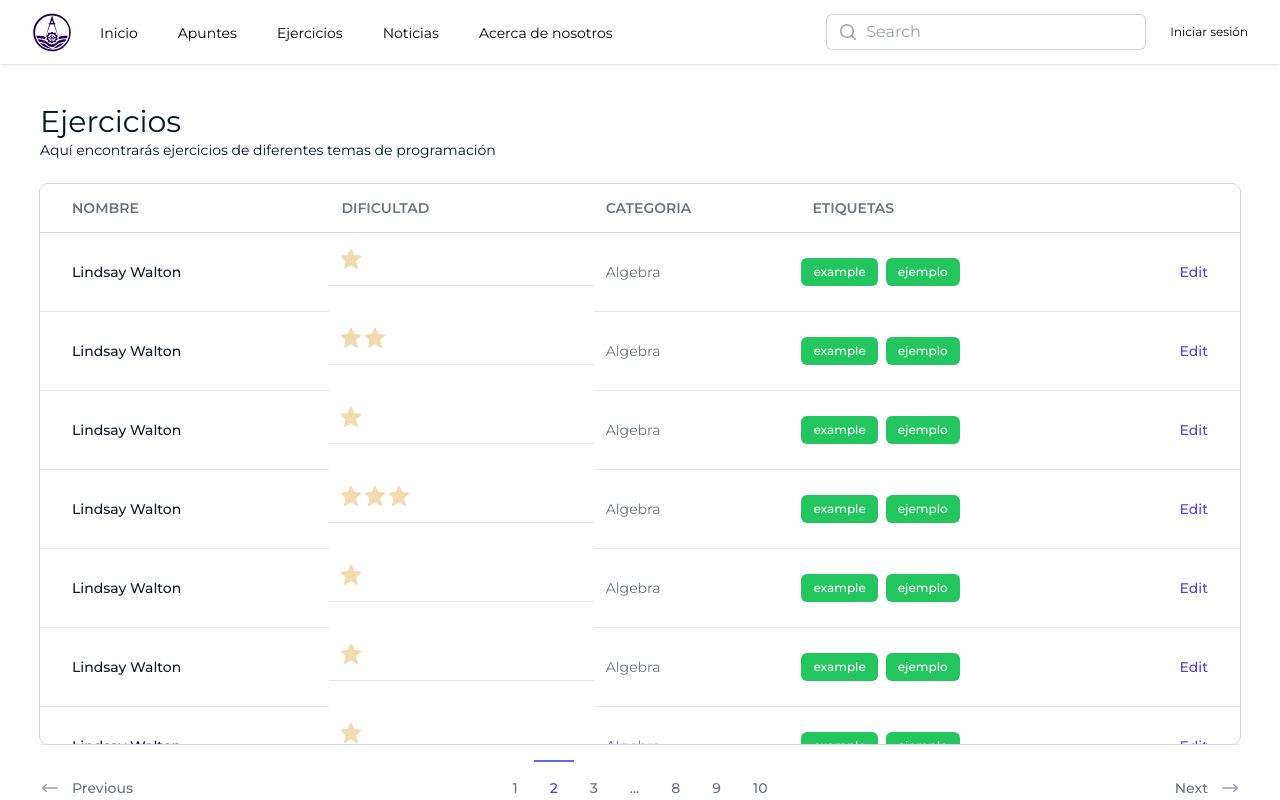
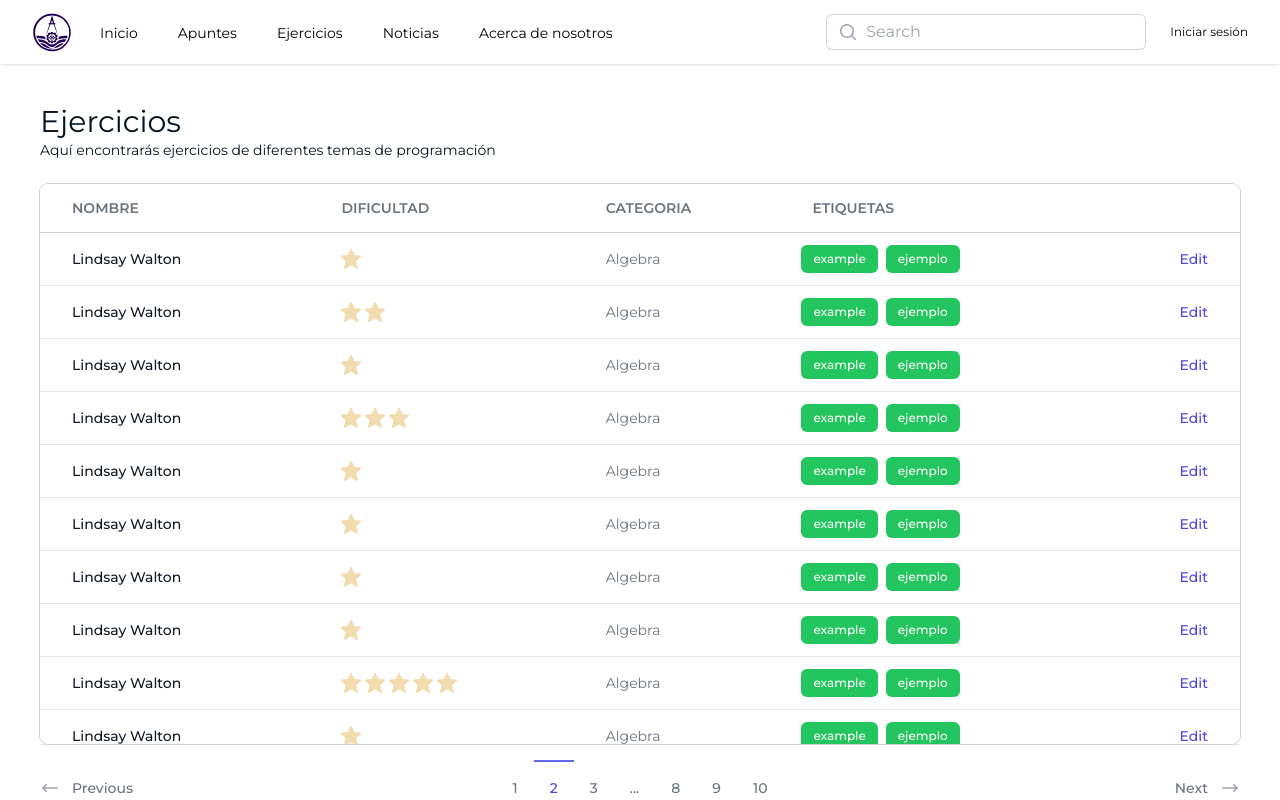
Before and after one commit to RodriguezRamirezGerardoOmar/disclosure-page-uac-omm, a Next.js app in the folder icpc-frontned/: page /exercises in a window 1280 px wide. Built offline with nearby package versions, Linux system fonts and the light colour scheme.

Commit message:
fix: :adhesive_bandage: Margin Y styles are eliminated

```diff
--- a/icpc-frontned/src/app/components/TagListComponent.tsx
+++ b/icpc-frontned/src/app/components/TagListComponent.tsx
@@ -9,7 +9,7 @@ interface TagListProps {
 }
 const TagListComponent = ({ ...props }: Readonly<TagListProps>) => {
   return (
-    <div className='flex flex-row gap-x-2 my-6'>
+    <div className='flex flex-row gap-x-2'>
       {props.tags.map(tag => (
         <TagComponent
           key={tag.id}
--- a/icpc-frontned/src/app/components/tables/TableComponent.tsx
+++ b/icpc-frontned/src/app/components/tables/TableComponent.tsx
@@ -108,7 +108,7 @@ export default function TableComponent() {
                     <td
                       className={classNames(
                         id !== exercise.length - 1 ? 'border-b border-gray-200' : '',
-                        'whitespace-nowrap text-sm text-gray-500 my-0'
+                        'whitespace-nowrap text-sm text-gray-500'
                       )}>
                         <TagListComponent tags={exercise.tag.map(tag => ({id: 1, name: tag, color: 'bg-green-500'}))} />
                     </td>
```
